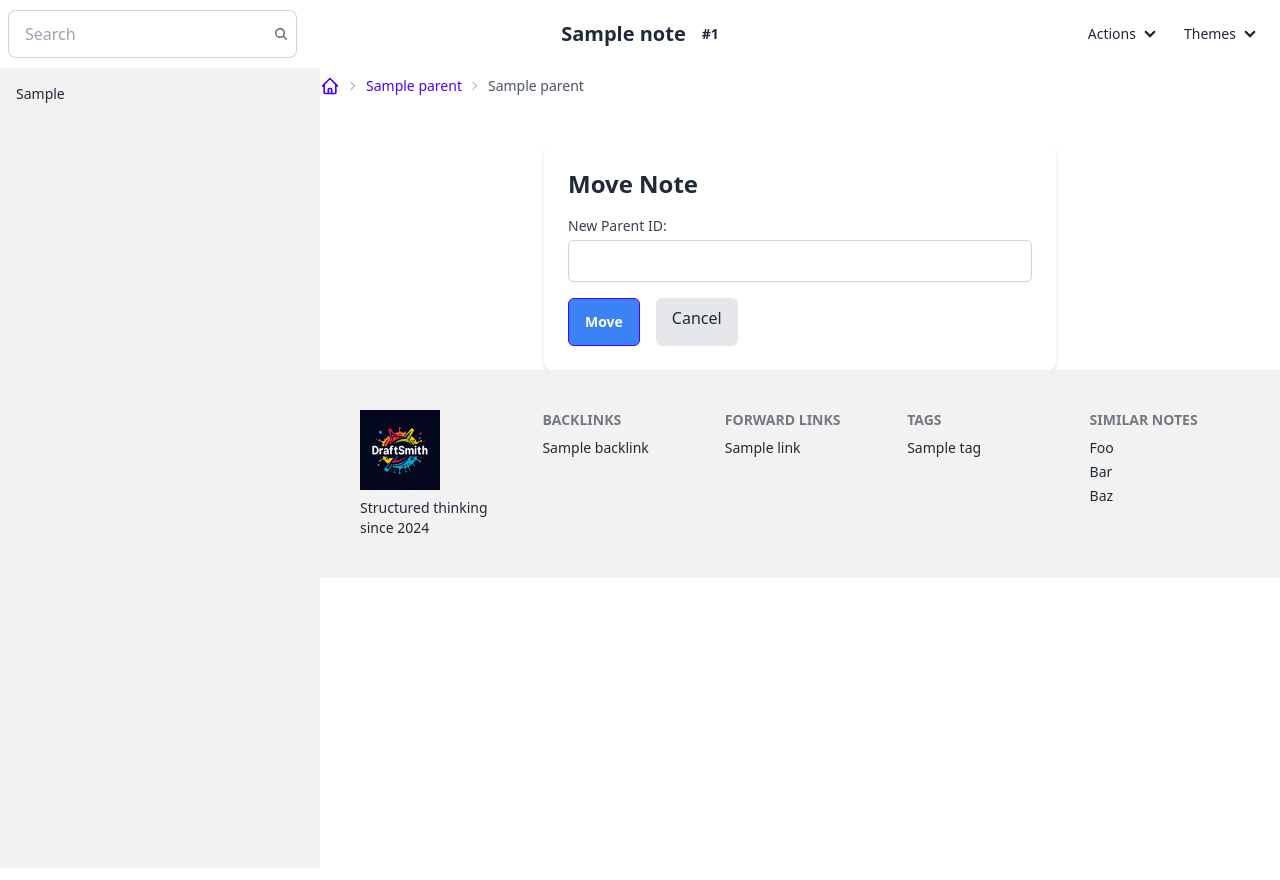
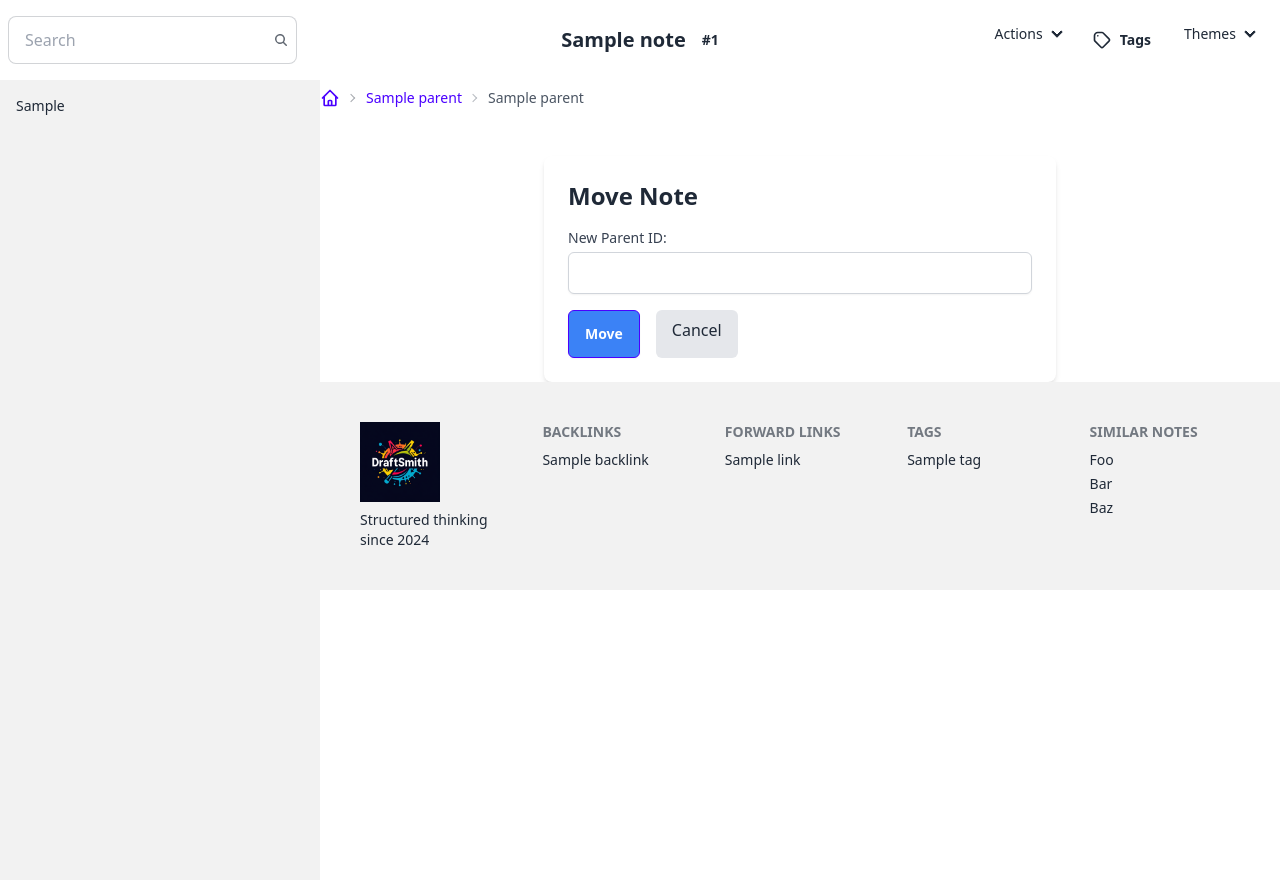
Before and after one commit to RyanGreenup/draftsmith_flask, a Python web app: template src/templates/move_note.html in a window 1280 px wide. Run offline with Jinja, Linux system fonts and the light colour scheme; the template is opened without the code that fills it: most values are stand-ins (such as "Sample title", 1, 10 or a date in 2020).

Commit message:
feat: Add tag hierarchy sidebar

```diff
--- a/src/server.py
+++ b/src/server.py
@@ -620,6 +620,10 @@ def recent_pages():
     )
 
 
+@app.context_processor
+def inject_tags():
+    return dict(tags=api.get_all_tags(base_url=api_base_url()))
+
 def api_base_url():
     from config import Config
 
--- a/src/templates/base.html
+++ b/src/templates/base.html
@@ -14,6 +14,7 @@
   <main>
     <div class="drawer lg:drawer-open">
       <input id="my-drawer-2" type="checkbox" class="drawer-toggle" />
+      <input id="tag-drawer" type="checkbox" class="drawer-toggle" />
       <div class="drawer-content">
         {% with messages = get_flashed_messages(with_categories=true) %}
           {% if messages %}
@@ -45,6 +46,15 @@
         {% include 'sidebar.html' %}
       </div>
     </div>
+
+    <!-- Tag Sidebar Drawer -->
+    <div class="drawer drawer-end">
+      <input id="tag-drawer" type="checkbox" class="drawer-toggle" />
+      <div class="drawer-side z-50">
+        <label for="tag-drawer" aria-label="close sidebar" class="drawer-overlay"></label>
+        {% include 'tag_sidebar.html' %}
+      </div>
+    </div>
   </main>
   {% include 'katex_js.html' %}
   <script>
--- a/src/templates/right_navbar_button.html
+++ b/src/templates/right_navbar_button.html
@@ -69,6 +69,14 @@
       </details>
     </li>
     <li>
+      <label for="tag-drawer" class="btn btn-ghost">
+        <svg xmlns="http://www.w3.org/2000/svg" class="h-5 w-5" fill="none" viewBox="0 0 24 24" stroke="currentColor">
+          <path stroke-linecap="round" stroke-linejoin="round" stroke-width="2" d="M7 7h.01M7 3h5c.512 0 1.024.195 1.414.586l7 7a2 2 0 010 2.828l-7 7a2 2 0 01-2.828 0l-7-7A2 2 0 013 12V7a4 4 0 014-4z" />
+        </svg>
+        Tags
+      </label>
+    </li>
+    <li>
       <details>
         <summary>Themes</summary>
         {% include 'theme_controller.html' %}
--- a/src/templates/tag_sidebar.html
+++ b/src/templates/tag_sidebar.html
@@ -0,0 +1,31 @@
+<div class="h-screen bg-base-200 w-80 text-base-content p-4">
+  <div class="flex justify-between items-center mb-4">
+    <h2 class="text-xl font-bold">Tags</h2>
+    <a href="{{ url_for('manage_all_tags') }}" class="btn btn-sm">Manage Tags</a>
+  </div>
+
+  <div class="divider"></div>
+
+  <div class="overflow-y-auto h-[calc(100vh-8rem)]">
+    <ul class="menu bg-base-200 w-full">
+      {% for tag in tags %}
+        <li>
+          <a href="{{ url_for('tag_detail', tag_id=tag.id) }}" class="hover:bg-base-300">
+            {{ tag.name }}
+          </a>
+          {% if tag.children %}
+            <ul>
+              {% for child in tag.children %}
+                <li>
+                  <a href="{{ url_for('tag_detail', tag_id=child.id) }}" class="hover:bg-base-300">
+                    {{ child.name }}
+                  </a>
+                </li>
+              {% endfor %}
+            </ul>
+          {% endif %}
+        </li>
+      {% endfor %}
+    </ul>
+  </div>
+</div>
```
